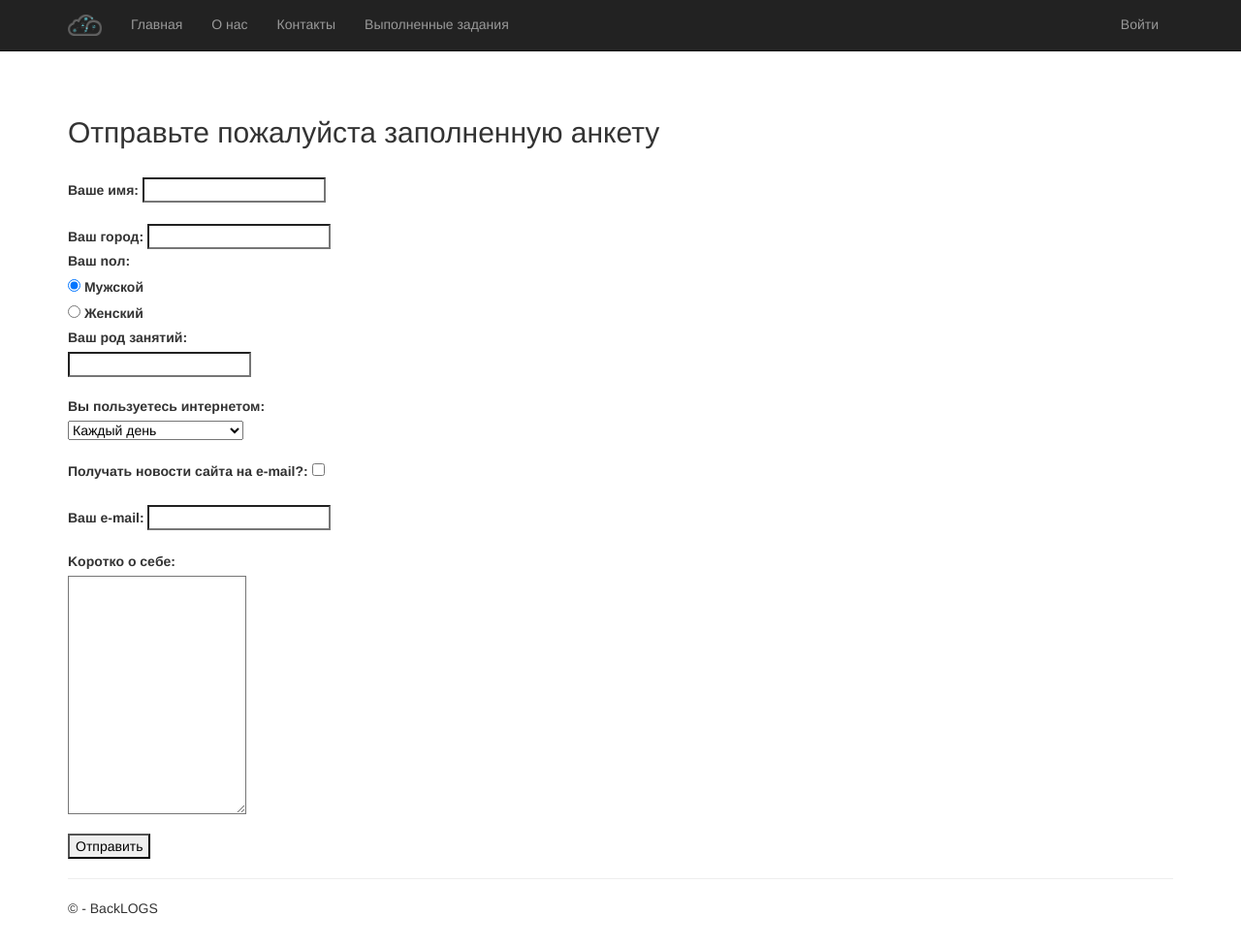
After one commit to passionde/sursu-web-programming, a Django app: page /anketa/ in a window 1280 px wide. The commit adds this page. Shown: the whole page at 97% size. Run offline with Django 4.2, Linux system fonts and the light colour scheme; some libraries are stand-ins or nearby versions.

Commit message:
<add>: Completed practical task 5

```diff
--- a/blog/app/forms.py
+++ b/blog/app/forms.py
@@ -16,3 +16,21 @@ class BootstrapAuthenticationForm(AuthenticationForm):
         'class': 'form-control',
         'placeholder':'Пароль'
         }))
+
+class AnketaForm(forms. Form):
+    name = forms.CharField(label='Baшe имя', min_length=2, max_length=100)
+    city = forms.CharField(label='Baш гоpод', min_length=2, max_length=100)
+    job = forms.CharField(label='Ваш род занятий', min_length=2, max_length=100)
+    gender = forms.ChoiceField(label='Baш noл', choices=[('1', 'Мужской'), ('2', 'Женский')], widget = forms.RadioSelect, initial=1)
+    internet = forms.ChoiceField(
+        label='Bы пользуетесь интернетом',
+        choices=(
+            ('1', 'Каждый день'),
+            ('2', 'Несколько раз в день'),
+            ('3', 'Несколько раз в неделю'),
+            ('4', 'Несколько раз в месяц')),
+        initial=1
+        )
+    notice = forms.BooleanField(label='Получать новости сайта нa e-mail?', required=False)
+    email = forms. EmailField (label='Baш e-mail', min_length=7)
+    message = forms.CharField(label='Kopoтко o ceбe', widget=forms.Textarea(attrs={'rows' :12, 'cols':20}))
--- /dev/null
+++ b/blog/app/templates/app/anketa.html
@@ -0,0 +1,50 @@
+{% extends "app/layout.html" %}
+{% block content %}
+{% if form != None %}
+    <br><h2>Отправьте пожалуйста заполненную анкету</h2><br>
+    <div>
+        <form method="post">
+            {% csrf_token %}
+            <label for="{{ form.name.id_for_label }}">{{ form.name.label }}:</label> {{ form.name}}<br><br>
+            <label for="{{ form.city.id_for_label }}">{{ form.city.label }}:</label> {{ form.city }}<br>
+            <label for="{{ form.gender.id_for_label }}">{{ form.gender.label }}:</label>
+            {{ form.gender }}
+            <label for="{{ form.job.id_for_label }}">{{ form.job.label }}:</label><br>
+            {{ form.job }}<br><br>
+            <label for="{{ form.internet.id_for_label }}">{{ form.internet.label }}:</label><br>
+            {{ form.internet }}<br><br>
+            <label for="{{ form.notice.id_for_label }}">{{ form.notice.label }}:</label>
+            {{ form.notice }}<br><br>
+            <label for="{{ form.email.id_for_label }}">{{ form.email.label }}:</label>
+            {{ form.email }}<br><br>
+            <label for="{{ form.message.id_for_label }}">{{ form.message.label }}:</label><br>
+            {{ form.message }}<br><br>
+            <input type="submit" value="Отправить" id="button-form">
+        </form>
+    </div>
+{% else %}
+    <br><h2>Благодарим за предоставленную информацию!</h2>
+    <h3>Вы сообщили о себе следующее: </h3>
+    <ul>
+        <li><span>Имя: </span> {{ data.name}}</li>
+        <li><span>Гopoд: </span> {{ data.city }}</li>
+        <li><span>Пon:</span> {{ data.gender }}</li>
+        <li><span>Paбoтa:</span> {{ data.job }}</li> <li><span>в интернете: </span> {{ data.internet }}</li>
+        <li><span>Пoлучать новости сайта на е-mail:</span>{{ data.notice }} </li>
+        <li><span>Baш e-mail:</span> {{ data.email }}</li>
+        <li><span>Информация о себе:</span> {{ data.message }}</li>
+    </ul>
+{% endif %}
+
+<script>
+    $('#button-form').mouseover(() => {
+        $('#button-form').css('background-color', 'black');
+        $('#button-form').css('color', 'white');
+    });
+    $('#button-form').mouseout(() => {
+        $('#button-form').css('background-color', 'white');
+        $('#button-form').css('color', 'black');
+    });
+
+</script>
+{% endblock %}
--- a/blog/app/templates/app/layout.html
+++ b/blog/app/templates/app/layout.html
@@ -9,6 +9,7 @@
     <link rel="stylesheet" type="text/css" href="{% static 'app/content/site.css' %}" />
     <link rel="shortcut icon" type="image/png" href="{% static 'app/image/logo.png' %}"/>
     <script src="{% static 'app/scripts/modernizr-2.6.2.js' %}"></script>
+    <script src="{% static 'app/scripts/jquery-1.10.2.js' %}"></script>
 </head>
 
 <body>
@@ -16,6 +17,7 @@
         <div class="container">
             <div class="navbar-header">
                 <button type="button" class="navbar-toggle" data-toggle="collapse" data-target=".navbar-collapse">
+                    <span class="icon-bar"></span>
                     <span class="icon-bar"></span>
                     <span class="icon-bar"></span>
                     <span class="icon-bar"></span>
@@ -27,7 +29,7 @@
                     <li><a href="{% url 'home' %}">Главная</a></li>
                     <li><a href="{% url 'about' %}">О нас</a></li>
                     <li><a href="{% url 'contact' %}">Контакты</a></li>
-                    <li><a href="{% url 'links' %}">Полезные материалы</a></li>
+                    <li><a href="{% url 'task_navigation' %}">Выполненные задания</a></li>
                 </ul>
                 {% include 'app/loginpartial.html' %}
             </div>
@@ -42,7 +44,6 @@
         </footer>
     </div>
 
-    <script src="{% static 'app/scripts/jquery-1.10.2.js' %}"></script>
     <script src="{% static 'app/scripts/bootstrap.js' %}"></script>
     <script src="{% static 'app/scripts/respond.js' %}"></script>
 {% block scripts %}{% endblock %}
--- a/blog/app/views.py
+++ b/blog/app/views.py
@@ -5,6 +5,7 @@ Definition of views.
 from datetime import datetime
 from django.shortcuts import render
 from django.http import HttpRequest
+from .forms import AnketaForm
 
 def home(request):
     """Renders the home page."""
@@ -42,6 +43,18 @@ def about(request):
         }
     )
 
+def task_navigation(request):
+    """Renders the links page."""
+    assert isinstance(request, HttpRequest)
+    return render(
+        request,
+        'app/task_navigation.html',
+        {
+            'title':'Выполненные задания',
+            'year':datetime.now().year,
+        }
+    )
+
 def links(request):
     """Renders the links page."""
     assert isinstance(request, HttpRequest)
@@ -53,3 +66,36 @@ def links(request):
             'year':datetime.now().year,
         }
     )
+
+def anketa (request):
+    assert isinstance(request, HttpRequest)
+    data = None
+    gender = {'1': 'Мужчина', '2': 'Женщина'}
+    internet = {'1': 'Каждый день', '2': 'Несколько раз в день','3': 'Несколько раз в неделю', '4': 'Несколько раз в месяц'}
+    if request.method == 'POST':
+        form = AnketaForm(request.POST)
+        if form.is_valid():
+            data = dict()
+            data['name'] = form.cleaned_data['name']
+            data['city'] = form.cleaned_data['city']
+            data['job'] = form.cleaned_data['job']
+            data['gender'] = gender[ form.cleaned_data['gender'] ]
+            data['internet'] = internet[ form.cleaned_data['internet'] ]
+        if(form.cleaned_data['notice'] == True):
+            data['notice'] = 'Дa'
+        else:
+            data['notice'] = 'Heт'
+            data['email'] = form.cleaned_data['email']
+            data['message'] = form.cleaned_data['message']
+        form = None
+    else:
+        form = AnketaForm()
+    return render(
+        request,
+        'app/anketa.html',
+        {
+            'form': form,
+            'data': data,
+            'title': "Форма"
+        }
+    )
--- a/blog/blog/urls.py
+++ b/blog/blog/urls.py
@@ -13,7 +13,9 @@ urlpatterns = [
     path('', views.home, name='home'),
     path('contact/', views.contact, name='contact'),
     path('about/', views.about, name='about'),
+    path('task_navigation/', views.task_navigation, name='task_navigation'),
     path('links/', views.links, name='links'),
+    path('anketa/', views.anketa, name='anketa'),
     path('login/',
          LoginView.as_view
          (
```
Also changed, not shown: blog/app/templates/app/task_navigation.html (added, +15 -0 lines).
